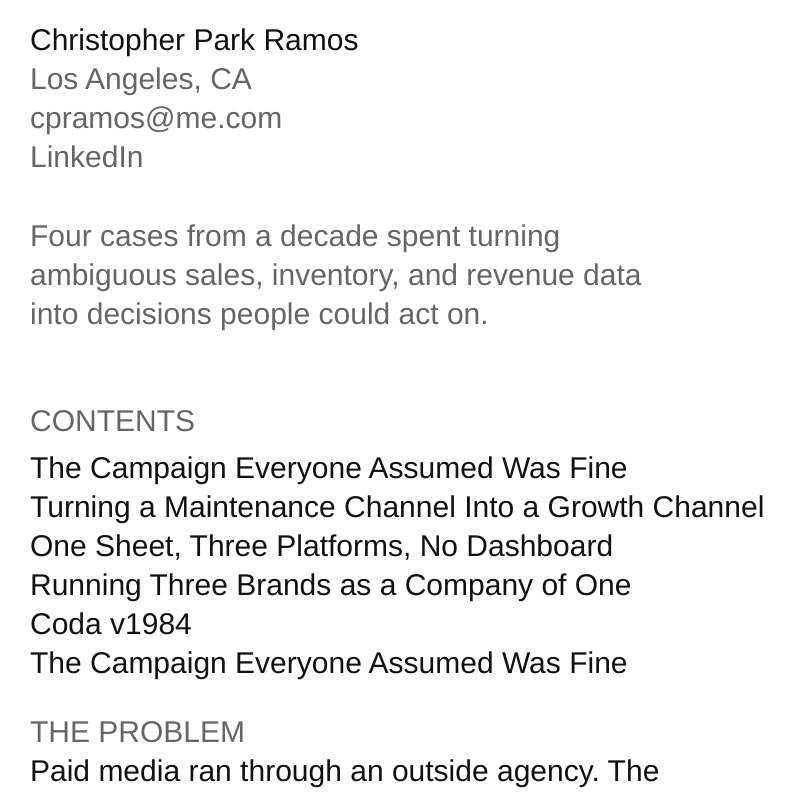
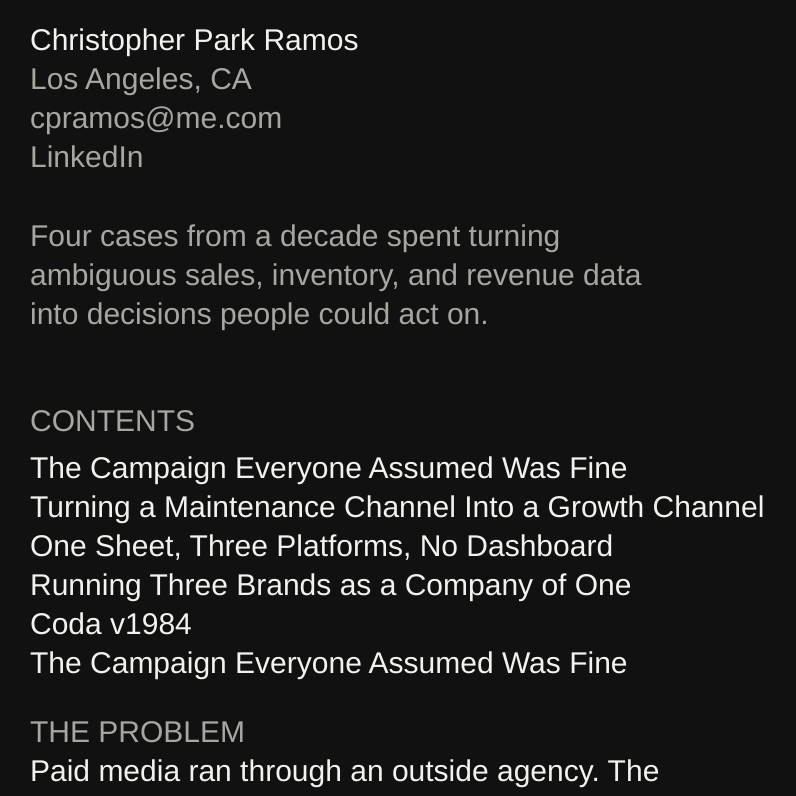
Before and after one commit to pianogoth/christopherparkramos.com, a Next.js app: page / in a window 1280 px wide. Shown: the top 796 px of the page, without its empty margins (0-796 px from the left). Built offline with nearby package versions, Linux system fonts and the light colour scheme.

Commit message:
Invert portfolio color system

```diff
--- a/app/globals.css
+++ b/app/globals.css
@@ -1,9 +1,9 @@
 @import "tailwindcss";
 
 :root {
-  --paper: #ffffff;
-  --ink: #111111;
-  --secondary: #666666;
+  --paper: #111111;
+  --ink: #f2f2ee;
+  --secondary: #a7a7a2;
   --sans: "Helvetica Neue", Helvetica, Arial, sans-serif;
 }
 
```
Also changed, not shown: 1 other file (tests, documents, lock files or other folders).
